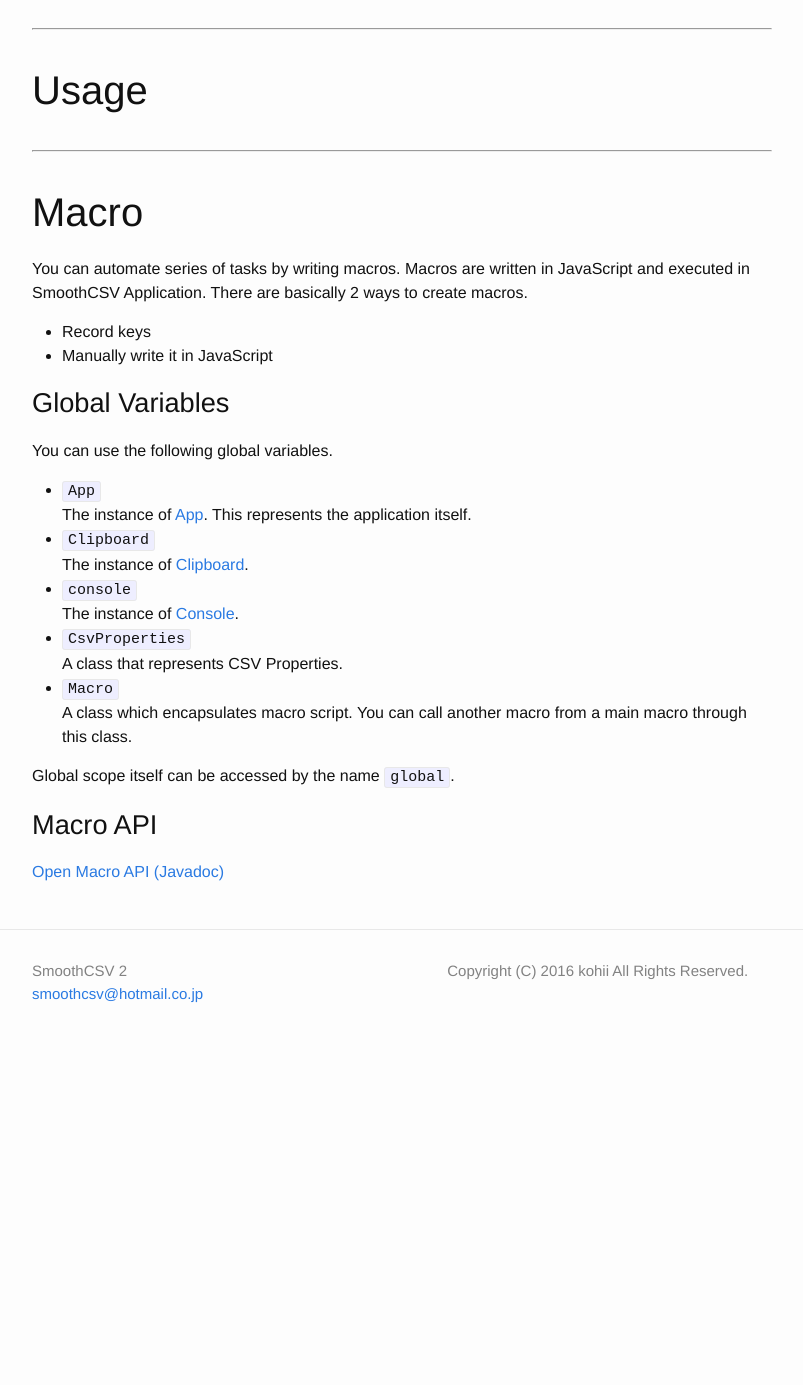
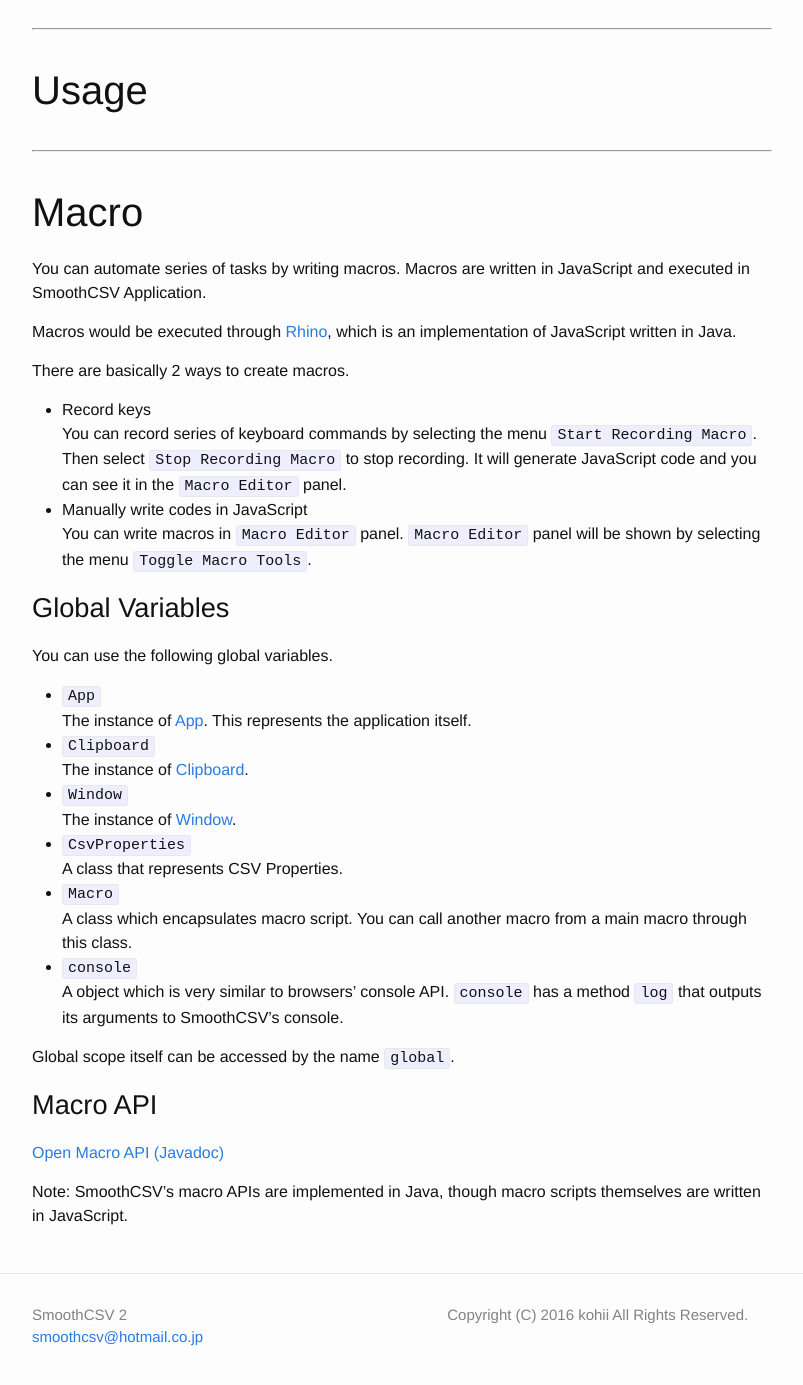
Before and after one commit to kohii/smoothcsv, a Jekyll site: the page built from docs.md, in a window 1280 px wide and 1400 px high, scrolled down 730 px. Shown: the top 1385 px of the window, without its empty margins (238-1041 px from the left). Built offline with Jekyll 4.4.1, drawn with Linux system fonts in a browser that asks for light colours; before the commit the page ends 1795 px from its top, so only the background shows below that.

Commit message:
Write docs (WIP)

```diff
--- a/docs.md
+++ b/docs.md
@@ -39,10 +39,17 @@
 
 You can automate series of tasks by writing macros.
 Macros are written in JavaScript and executed in SmoothCSV Application.
+
+Macros would be executed through [Rhino](https://www.mozilla.org/rhino/), which is an implementation of JavaScript written in Java.
+
 There are basically 2 ways to create macros.
 
 - Record keys
-- Manually write it in JavaScript
+  You can record series of keyboard commands by selecting the menu `Start Recording Macro`.
+  Then select `Stop Recording Macro` to stop recording. It will generate JavaScript code and you can see it in the `Macro Editor` panel.
+- Manually write codes in JavaScript
+  You can write macros in `Macro Editor` panel. `Macro Editor` panel will be shown by selecting the menu `Toggle Macro Tools`.
+
 
 ### Global Variables
 
@@ -52,15 +59,19 @@
   The instance of [App](http://127.0.0.1:4000/macro_api/com/smoothcsv/core/macro/api/App.html). This represents the application itself.
 - `Clipboard`
   The instance of [Clipboard](http://127.0.0.1:4000/macro_api/com/smoothcsv/core/macro/api/Clipboard.html).
-- `console`
-  The instance of [Console](http://127.0.0.1:4000/macro_api/com/smoothcsv/core/macro/api/Console.html).
+- `Window`
+  The instance of [Window](http://127.0.0.1:4000/macro_api/com/smoothcsv/core/macro/api/Window.html).
 - `CsvProperties`
   A class that represents CSV Properties.
 - `Macro`
   A class which encapsulates macro script. You can call another macro from a main macro through this class.
+- `console`
+  A object which is very similar to browsers' console API. `console` has a method `log` that outputs its arguments to SmoothCSV's console.
 
 Global scope itself can be accessed by the name `global`.
 
 ### Macro API
 
 <a href="/macro_api/" target="_blank">Open Macro API (Javadoc)</a>
+
+Note: SmoothCSV's macro APIs are implemented in Java, though macro scripts themselves are written in JavaScript.
```
